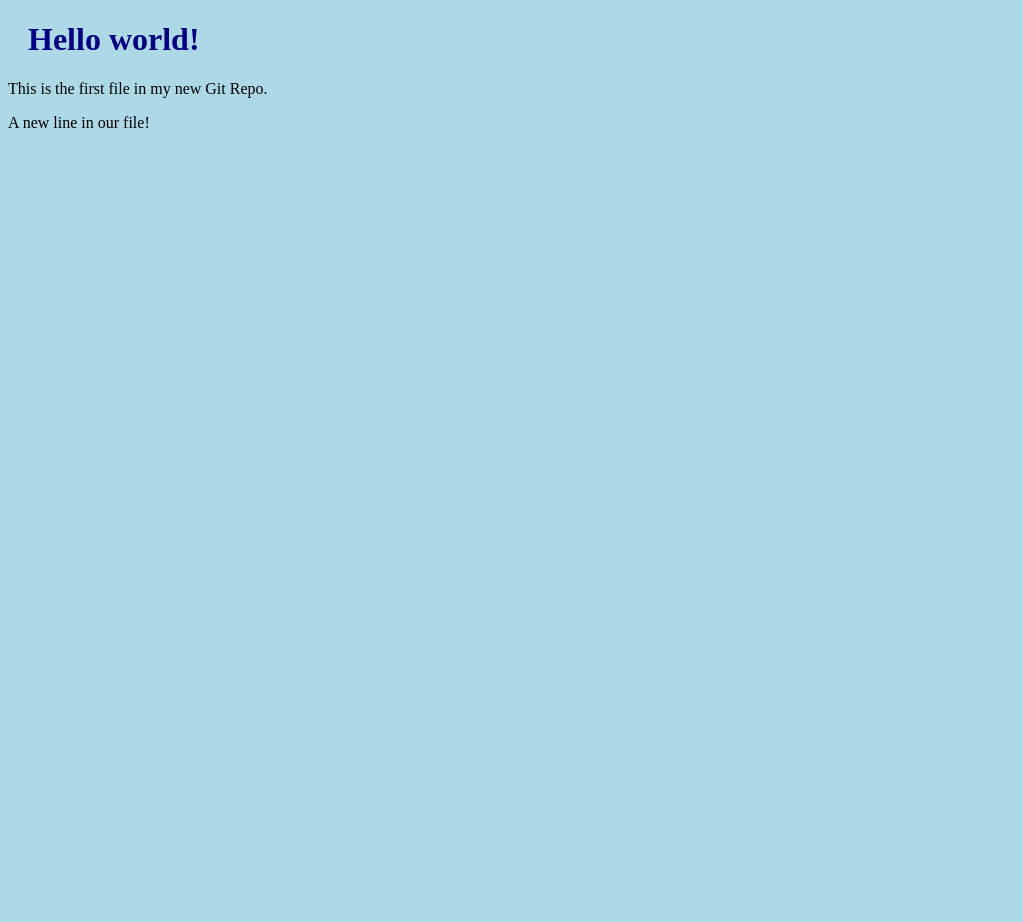
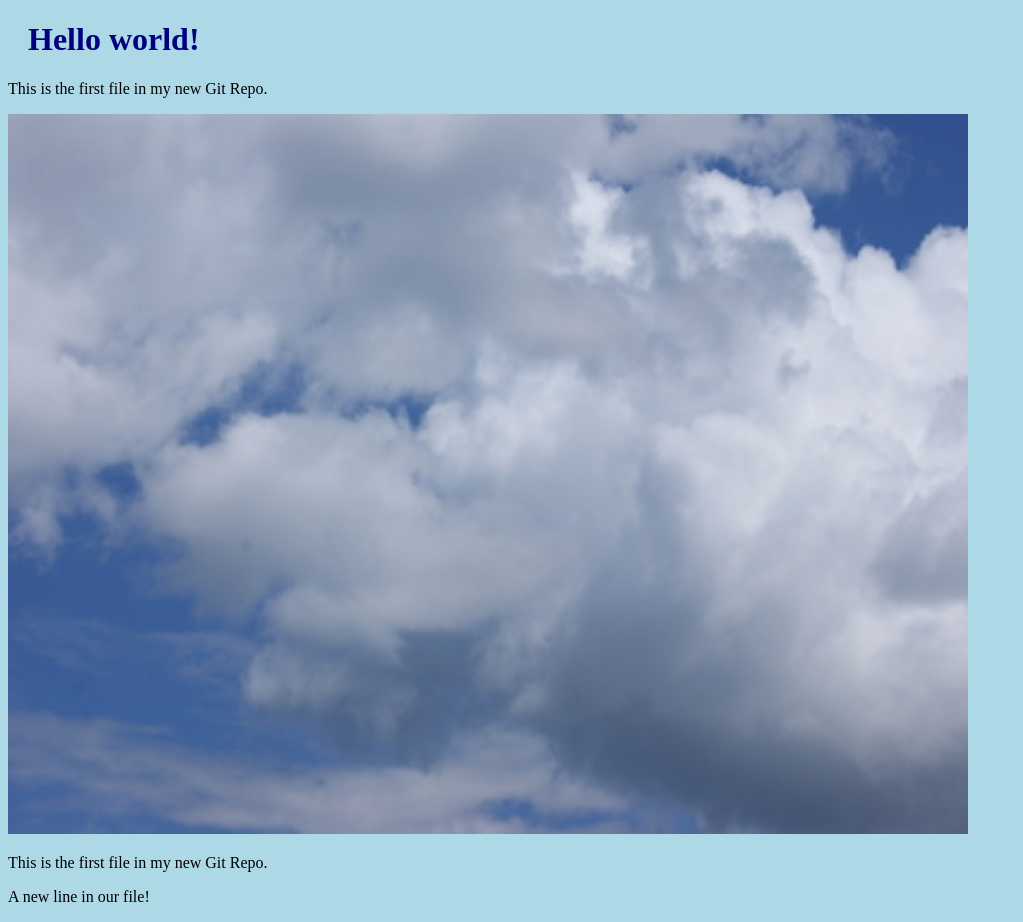
Before and after one commit to dudegit511/hello-world, a plain HTML site: page index.html in a window 1280 px wide. Shown: the whole page, without its empty margins (0-1023 px from the left). Before the commit the page ends 800 px from the top, so only its background shows below. Drawn offline with Linux system fonts and the light colour scheme.

Commit message:
Added image to Hello World

```diff
--- a/index.html
+++ b/index.html
@@ -8,6 +8,9 @@
 
 <h1>Hello world!</h1>
 <p>This is the first file in my new Git Repo.</p>
+<div><img src='sample-clouds-400x300.jpg' alt='Hello World from Space'
+style='width:100%;max-width:960px'></div>
+<p>This is the first file in my new Git Repo.</p>
 <p>A new line in our file!</p>
 
 </body>
```
Also changed, not shown: sample-clouds-400x300.jpg (added).
